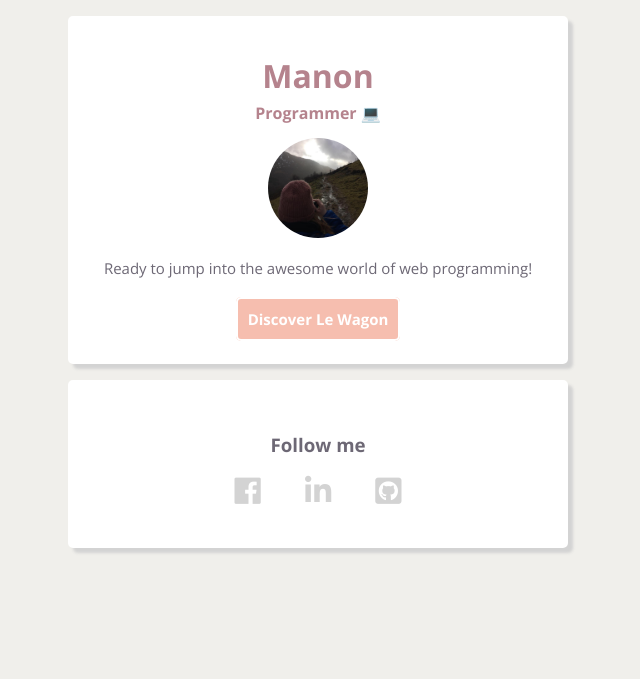
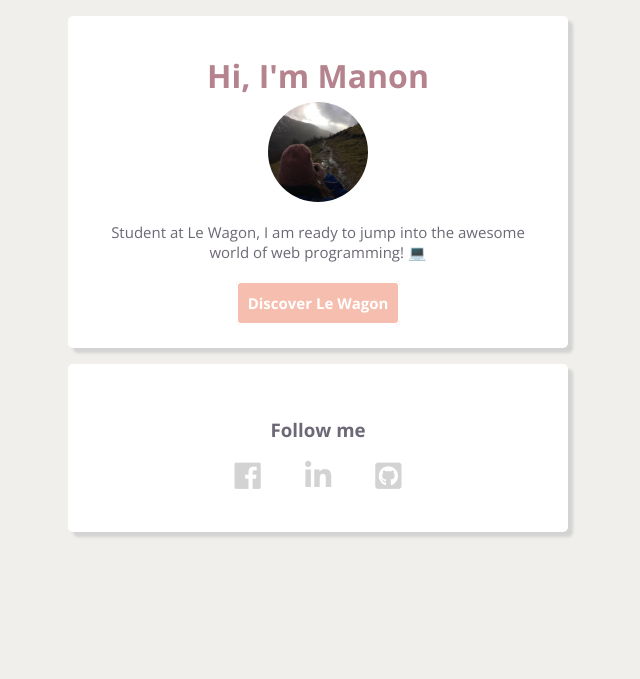
Before and after one commit to ManonGar/portfolio, a plain HTML site: page index.html in a window 1280 px wide. Shown: the whole page, without its empty margins (322-962 px from the left). Drawn offline with nearby package versions, Linux system fonts and the light colour scheme.

Commit message:
make my profile prettier

```diff
--- a/index.html
+++ b/index.html
@@ -10,10 +10,9 @@
 <body>
   <div class="container">
     <div class="card-white">
-      <h1>Manon</h1>
-      <h2>Programmer 💻</h2>
+      <h1>Hi, I'm Manon</h1>
       <img class = img-circle src="images/photo_facebook.jpg" alt="my_picture" width="100px">
-      <p>Ready to jump into the awesome world of web programming!</p>
+      <p>Student at Le Wagon, I am ready to jump into the awesome world of web programming! 💻</p>
       <a class = "btn-pink" href="" target="_blank">Discover Le Wagon</a>
     </div>
     <div class="card-white" id="footer">
--- a/style.css
+++ b/style.css
@@ -10,10 +10,6 @@ body {
 
 h1 {
   line-height: 0.3;
-}
-
-h2{
-  font-size: 1em;
 }
 
 h3{
```
